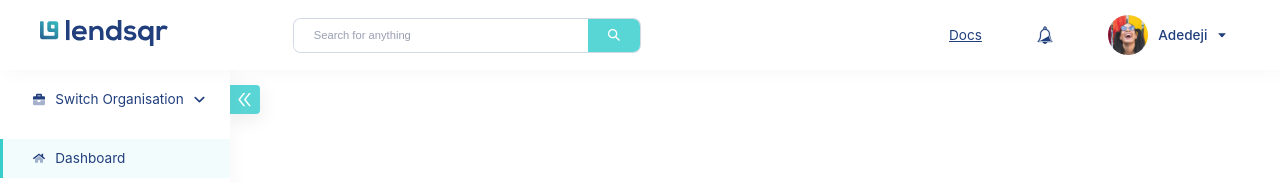
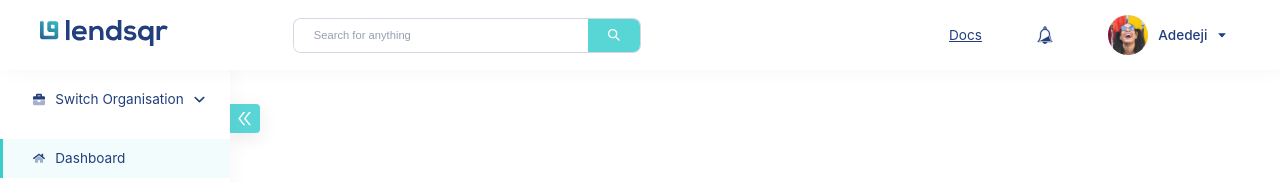
Before and after one commit to ImieboGodson/lendsqr-fe-test, a React (Create React App) app: page / in a window 1280 px wide. Shown: the top 183 px of the page. Built offline with nearby package versions, Linux system fonts and the light colour scheme; no server answers; sample sign-in values are in the browser's storage; the HTML template or start-up script is replaced by a standard one.

Commit message:
fix: fixed positioning of sidebar toggle button, file control

```diff
--- a/src/components/Row/Row.tsx
+++ b/src/components/Row/Row.tsx
@@ -1,5 +1,5 @@
 import './Row.scss'
-import { User } from '../../model';
+import { User } from '../../utils/model';
 import { formatDate } from '../../utils/formatDate'
 import TableUserOptionsCard from '../TableUserOptionsCard/TableUserOptionsCard';
 import { useState } from 'react';
--- a/src/components/SidebarToggleButton/SidebarToggleButton.scss
+++ b/src/components/SidebarToggleButton/SidebarToggleButton.scss
@@ -1,9 +1,9 @@
 
 
 .sidebar-toggle_button {
-    position: absolute;
-    top: 2%;
-    left: 0;
+    position: fixed;
+    top: 13%;
+    // left: 18%;
     padding: 5px;
     display: flex;
     justify-content: center;
@@ -26,3 +26,11 @@
 .sidebar-toggle_button:hover {
     background-color: #39CDCC;
 }
+
+.onSidebarOpen {
+    left: 18%;
+}
+
+.onSidebarClose {
+    left: 0;
+}
--- a/src/components/SidebarToggleButton/SidebarToggleButton.tsx
+++ b/src/components/SidebarToggleButton/SidebarToggleButton.tsx
@@ -9,7 +9,7 @@ interface SidebarToggleButtonProps {
 
 const SidebarToggleButton: React.FC<SidebarToggleButtonProps> = ({ setNavbarOpen, navbarOpen }) => {
   return (
-    <button className='sidebar-toggle_button' onClick={() => setNavbarOpen(!navbarOpen)}>
+    <button className={`sidebar-toggle_button ${navbarOpen ? 'onSidebarOpen' : 'onSidebarClose'}`} onClick={() => setNavbarOpen(!navbarOpen)}>
         {
             (navbarOpen) ?
             (
--- a/src/components/Table/Table.tsx
+++ b/src/components/Table/Table.tsx
@@ -1,7 +1,7 @@
 import { useState } from 'react';
 import Row from '../Row/Row';
 import './Table.scss';
-import { User } from '../../model';
+import { User } from '../../utils/model';
 import TableFilterOptions from '../TableFilterOptions/TableFilterOptions';
 
 interface TableProps {
--- a/src/components/TableFilterOptions/TableFilterOptions.tsx
+++ b/src/components/TableFilterOptions/TableFilterOptions.tsx
@@ -1,4 +1,4 @@
-import { User } from '../../model';
+import { User } from '../../utils/model';
 import './TableFilterOptions.scss'
 
 interface TableFilterProps {
--- a/src/db.ts
+++ b/src/db.ts
@@ -1,11 +1,11 @@
 
-interface ProfileType {
+interface LoginProfile {
     id: string;
     email: string;
     password: string;
 }
 
-export const Profiles: ProfileType[] = [
+export const Profiles: LoginProfile[] = [
     {
         id: "12",
         email: "test.user@sample.com",
--- a/src/redux/slices/userSlice.ts
+++ b/src/redux/slices/userSlice.ts
@@ -1,6 +1,6 @@
 // import axios from 'axios';
 import { createSlice, createAsyncThunk, PayloadAction } from '@reduxjs/toolkit'
-import { User } from '../../model'
+import { User } from '../../utils/model'
 
 
 type InitialState = {
--- a/src/redux/slices/usersSlice.ts
+++ b/src/redux/slices/usersSlice.ts
@@ -1,6 +1,6 @@
 // import axios from 'axios';
 import { createSlice, createAsyncThunk, PayloadAction } from '@reduxjs/toolkit'
-import { User } from '../../model'
+import { User } from '../../utils/model'
 
 
 type InitialState = {
--- a/src/routes/Users/Users.tsx
+++ b/src/routes/Users/Users.tsx
@@ -4,7 +4,7 @@ import Table from '../../components/Table/Table';
 import UsersStatsCard from '../../components/UsersStatsCard/UsersStatsCard';
 import './Users.scss';
 import { useAppSelector } from '../../utils/hooks';
-import { User } from '../../model';
+import { User } from '../../utils/model';
 
 
 
```
Also changed, not shown: src/utils/model.ts (renamed from src/model.ts).
